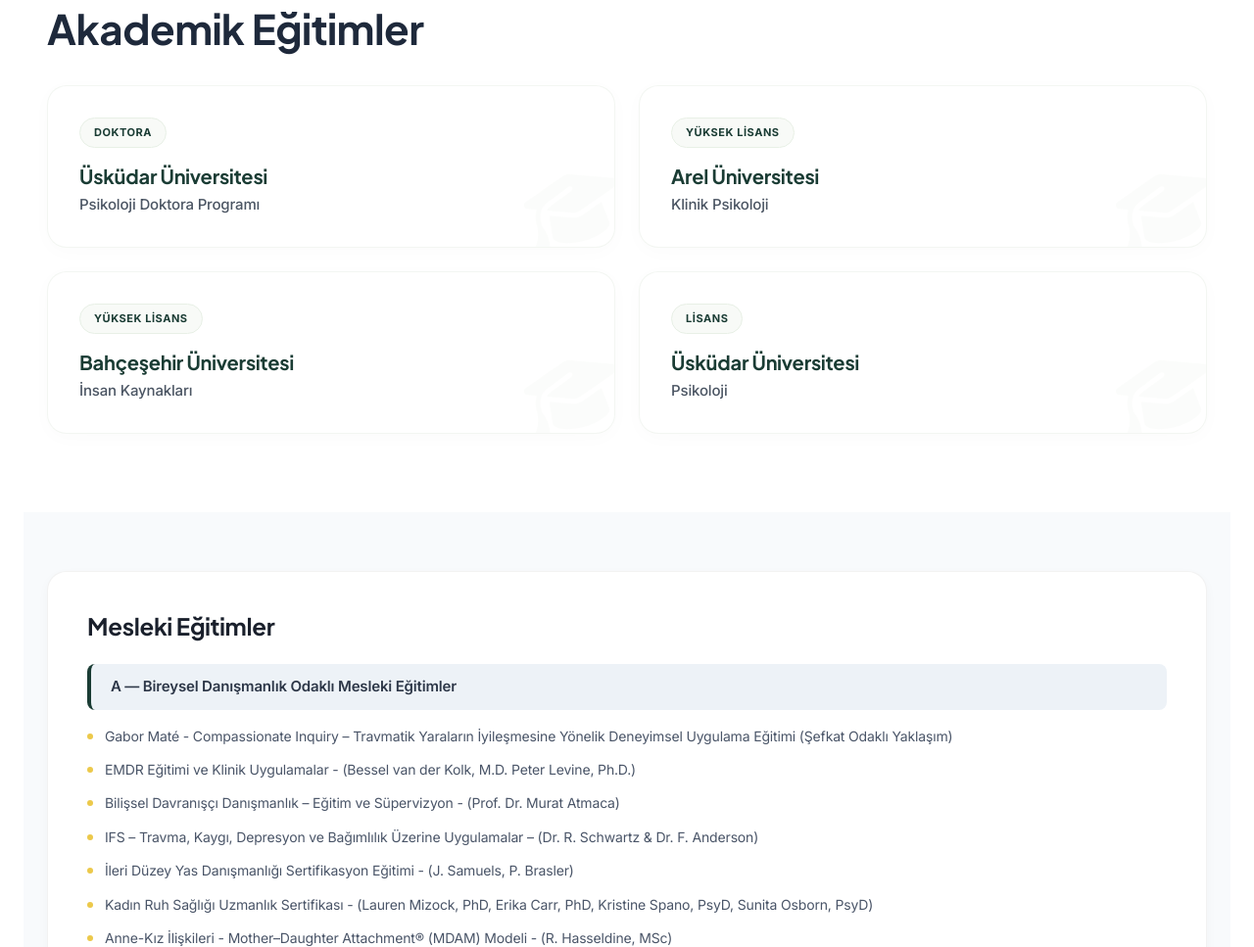
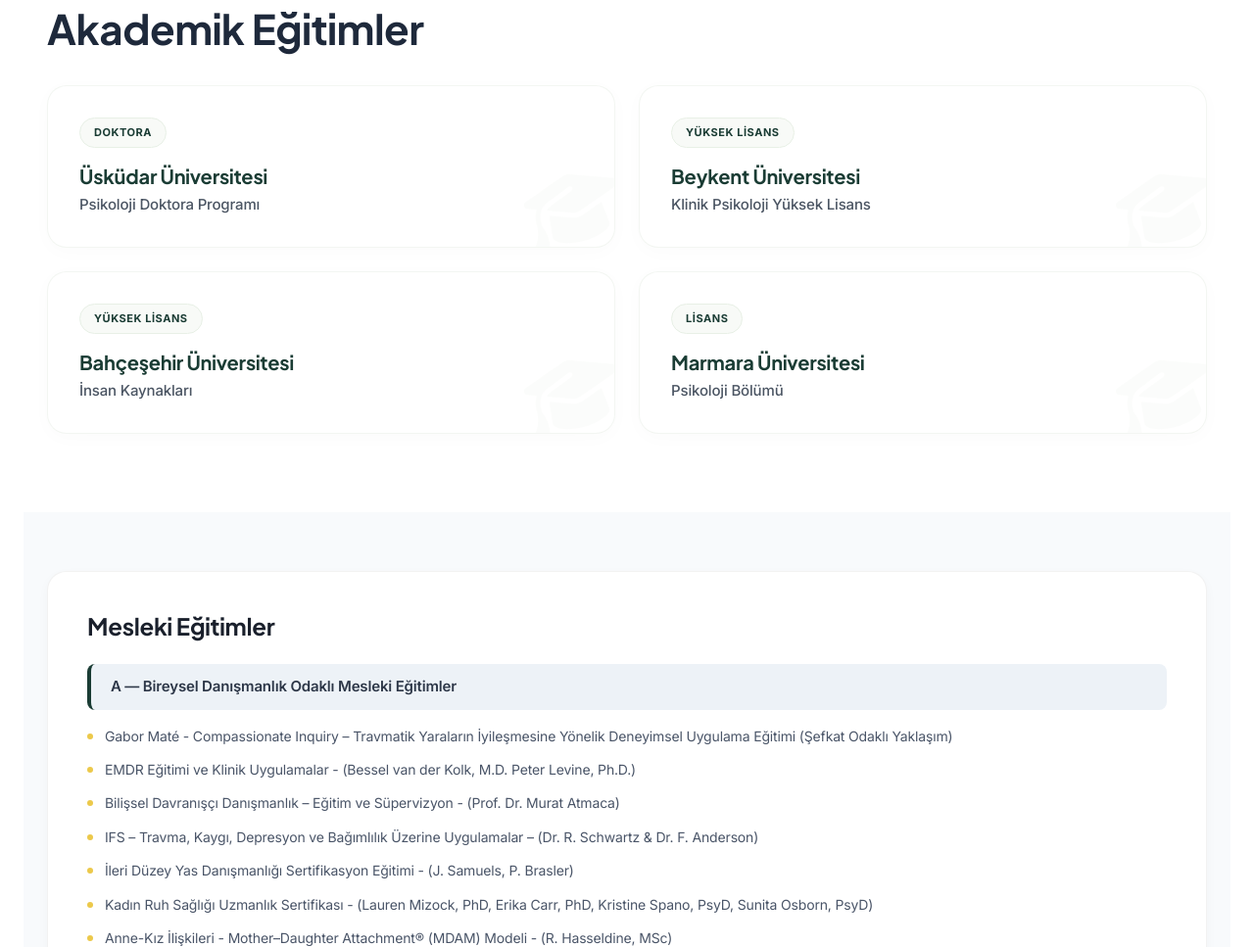
Before and after one commit to anililter/asiye-usluca, a plain HTML site: page hakkimda.html in a window 1280 px wide. Shown: the part 1589-2556 px from the top of the page at 98% size. Drawn offline with nearby package versions, Linux system fonts and the light colour scheme.

Commit message:
Update education information with Marmara and Beykent Universities

```diff
--- a/hakkimda.html
+++ b/hakkimda.html
@@ -175,8 +175,8 @@
                         <!-- Card 2 -->
                         <div class="academic-card">
                             <span class="academic-badge">Yüksek Lisans</span>
-                            <h4 class="academic-uni">Arel Üniversitesi</h4>
-                            <p class="academic-program">Klinik Psikoloji</p>
+                            <h4 class="academic-uni">Beykent Üniversitesi</h4>
+                            <p class="academic-program">Klinik Psikoloji Yüksek Lisans</p>
                         </div>
                         <!-- Card 3 -->
                         <div class="academic-card">
@@ -187,8 +187,8 @@
                         <!-- Card 4 -->
                         <div class="academic-card">
                             <span class="academic-badge">Lisans</span>
-                            <h4 class="academic-uni">Üsküdar Üniversitesi</h4>
-                            <p class="academic-program">Psikoloji</p>
+                            <h4 class="academic-uni">Marmara Üniversitesi</h4>
+                            <p class="academic-program">Psikoloji Bölümü</p>
                         </div>
                     </div>
                 </div>
```
